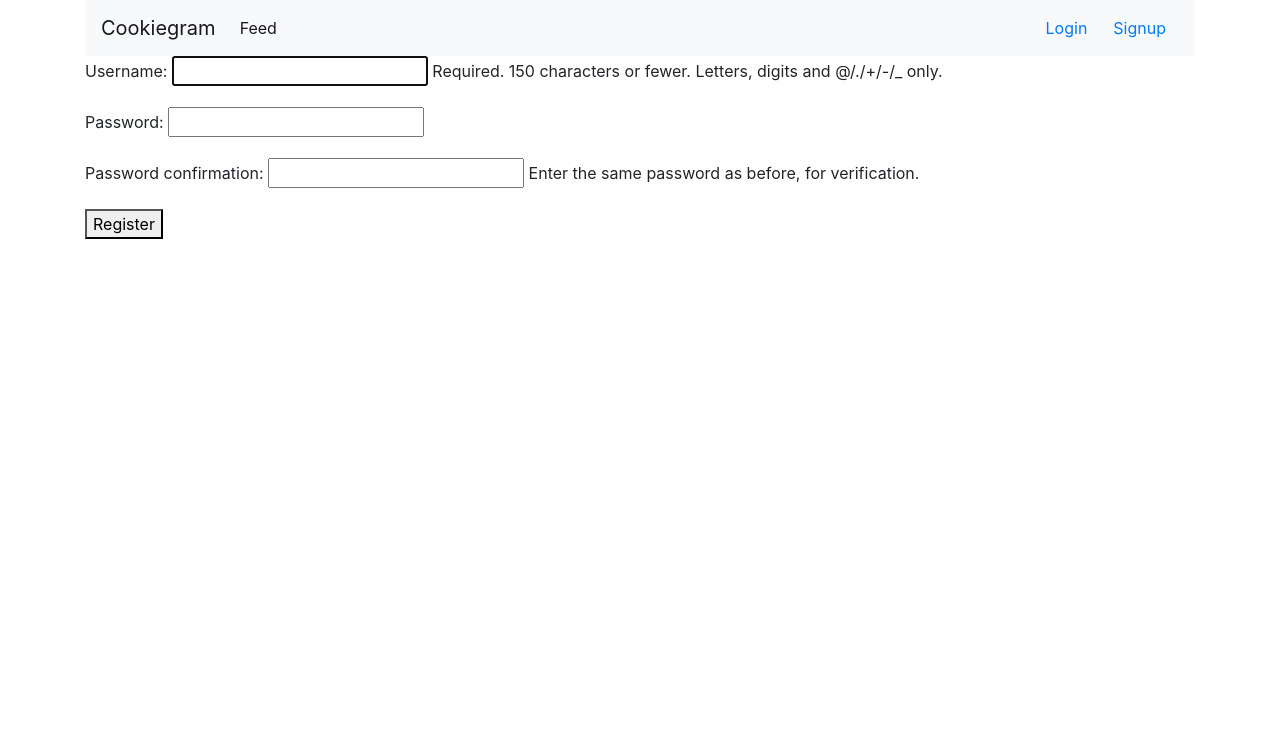
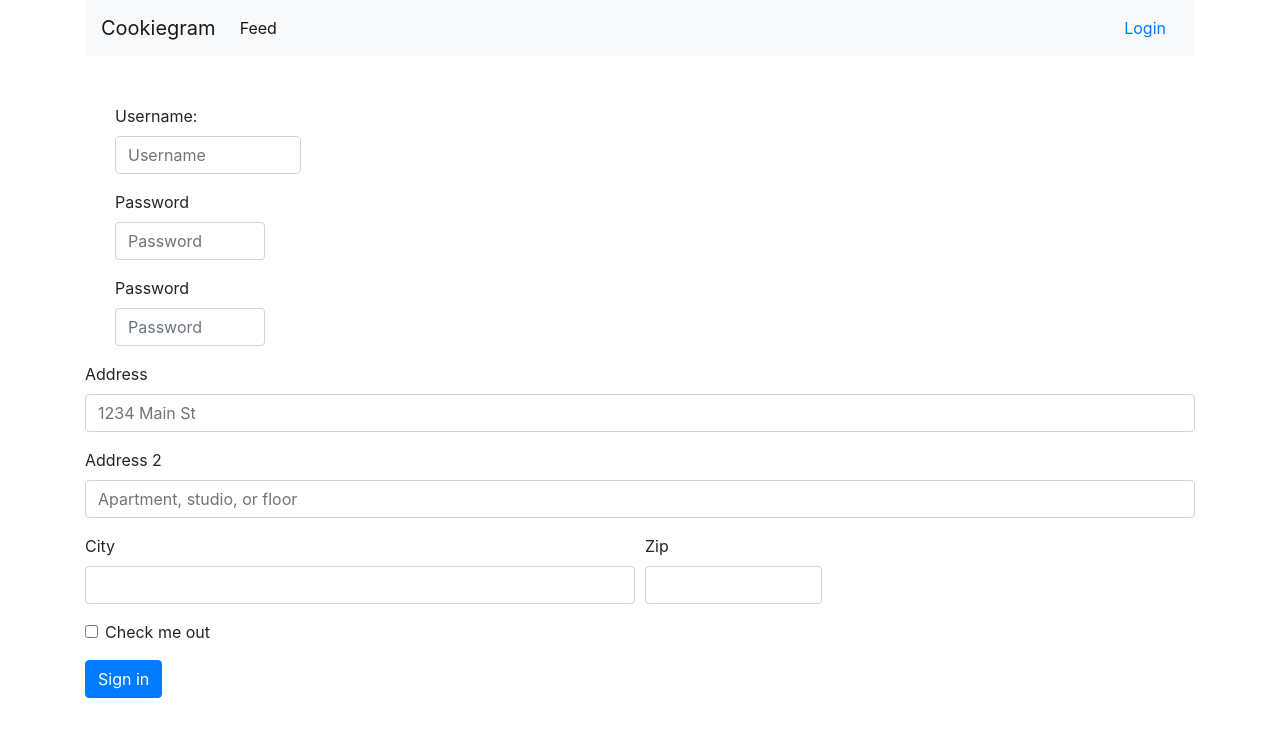
Before and after one commit to tima-akulich/z14_2, a Django app: page /auth/register in a window 1280 px wide. Shown: the top 737 px of the page. Run offline with Django 3.2, Linux system fonts and the light colour scheme; some libraries are stand-ins or nearby versions.

Commit message:
without task 3

```diff
--- a/cooking/forms.py
+++ b/cooking/forms.py
@@ -4,7 +4,7 @@ from django.contrib.auth.forms import UserCreationForm
 from cooking.models import Recipe, User
 
 
-class RecipeForm(forms.ModelForm):
+class RecipesForm(forms.ModelForm):
     class Meta:
         model = Recipe
         fields = ('title', 'text', 'level', 'image')
--- a/cooking/models.py
+++ b/cooking/models.py
@@ -1,13 +1,6 @@
 from django.contrib.auth import get_user_model
 from django.contrib.auth.models import AbstractUser
 from django.db import models
-
-# Create your models here.
-
-
-# class UserInfo(models.Model):
-#     user = models.OneToOneField('auth.User', on_delete=models.CASCADE)
-#     avatar = models.ImageField(blank=True, null=True)
 from django.urls import reverse
 
 
@@ -20,9 +13,7 @@ class Recipe(models.Model):
     title = models.CharField(max_length=100)
     text = models.TextField()
     image = models.ImageField(null=True, blank=True)
-    author = models.ForeignKey(
-        get_user_model(), null=True, on_delete=models.SET_NULL
-    )
+    author = models.ForeignKey(get_user_model(), null=True, on_delete=models.SET_NULL)
     level = models.PositiveSmallIntegerField(blank=True, null=True)
 
     created_at = models.DateTimeField(auto_now_add=True)
@@ -37,22 +28,18 @@ class Recipe(models.Model):
     class Meta:
         verbose_name = 'Рецепт'
         verbose_name_plural = 'Рецепты'
-        ordering = ('-created_at',)
+        # ordering = ('-created_at')
         # unique_together = (
         #     ('title', 'author'),
         # )
         # index_together = (
-        #     ('title', 'author'),
+        #     ('title', 'author')
         # )
 
 
 class Comment(models.Model):
     text = models.CharField(max_length=255)
-    author = models.ForeignKey(
-        get_user_model(),
-        on_delete=models.SET_NULL,
-        null=True
-    )
+    author = models.ForeignKey(get_user_model(), on_delete=models.SET_NULL, null=True)
     created_at = models.DateTimeField(auto_now_add=True)
     updated_at = models.DateTimeField(auto_now=True)
     recipe = models.ForeignKey('cooking.Recipe', on_delete=models.CASCADE)
@@ -62,8 +49,8 @@ class BaseReaction(models.Model):
     STATUSES = (
         ('like', 'Like'),
         ('dislike', 'Dislike')
+
     )
-
     user = models.ForeignKey(get_user_model(), on_delete=models.CASCADE)
     created_at = models.DateTimeField(auto_now_add=True)
 
--- a/cooking/templates/base.html
+++ b/cooking/templates/base.html
@@ -1,18 +1,18 @@
 {% load static %}
 <!DOCTYPE html>
-<html lang="en">
+<html lang="en" xmlns="http://www.w3.org/1999/html">
 <head>
     <meta charset="UTF-8">
-    <title>Title</title>
+    <title>The Ketchunezz</title>
     <link href="{% static 'cooking/css/bootstrap.min.css' %}" rel="stylesheet">
 </head>
 <body>
 <div class="container">
     {% include 'navbar.html' %}
     {% block content %}{% endblock content %}
-</div>
+    </div>
 <script src="https://code.jquery.com/jquery-3.3.1.slim.min.js" integrity="sha384-q8i/X+965DzO0rT7abK41JStQIAqVgRVzpbzo5smXKp4YfRvH+8abtTE1Pi6jizo" crossorigin="anonymous"></script>
 <script src="https://cdnjs.cloudflare.com/ajax/libs/popper.js/1.14.7/umd/popper.min.js" integrity="sha384-UO2eT0CpHqdSJQ6hJty5KVphtPhzWj9WO1clHTMGa3JDZwrnQq4sF86dIHNDz0W1" crossorigin="anonymous"></script>
-<script src="{% static 'cooking/js/bootstrap.bundle.min.js' %}"></script>
+<script src="{% static 'cooking/js/bootstrap.bundle.min.js' %}</script>
 </body>
 </html>
--- a/cooking/templates/navbar.html
+++ b/cooking/templates/navbar.html
@@ -17,11 +17,12 @@
     </ul>
   {% if not request.user.is_authenticated %}
     <a href="{% url 'login' %}" class="btn btn-link my-2 my-sm-0">Login</a>
-    <a href="{% url 'signup' %}" class="btn btn-link my-2 my-sm-0">Signup</a>
   {% else %}
-    <a href="{% url 'create' %}" class="btn btn-outline-success my-2 my-sm-0" type="submit">Create</a>
+    <a href="{% url 'create' %}" class="btn btn-outline-success my-2 my-sm-0">Create</a>
     <a class="btn btn-link my-2 my-sm-0">{{ request.user }}</a>
     <a href="{% url 'logout' %}" class="btn btn-link my-2 my-sm-0">Logout</a>
+      <a href="{% url 'signup' %}" class="btn btn-link my-2 my-sm-0">Signup</a>
+
   {% endif %}
   </div>
 </nav>
--- a/cooking/templates/recipe.html
+++ b/cooking/templates/recipe.html
@@ -1,4 +1,8 @@
 {% extends 'base.html' %}
 {% block content %}
     {{ object }}
+    <br></br>
+        {% if object.author == request.user %}
+        <a href="{% url 'edit' pk=object.pk %}">Edit</a>
+    {% endif %}
 {% endblock %}
--- a/cooking/urls.py
+++ b/cooking/urls.py
@@ -1,11 +1,13 @@
 from django.urls import path
-from cooking.views import FeedView, UserFeedView, \
-    RecipeView, CreateRecipeView, RegisterView
+from django.views.generic import CreateView
+
+from cooking.views import FeedView, UserFeedView, CreateRecipeView, RecipeView, RegisterView, EditRecipe
 
 urlpatterns = [
     path('', FeedView.as_view(), name='feed'),
+    path('recipe/<int:pk>/', RecipeView.as_view(),name="recipe"),
     path('create', CreateRecipeView.as_view(), name='create'),
-    path('recipe/<int:pk>/', RecipeView.as_view(), name='recipe'),
-    path('my-feed', UserFeedView.as_view(), name='user.feed'),
-    path('auth/register', RegisterView.as_view(), name='signup'),
+    path('edit/<int:pk>', EditRecipe.as_view(), name='edit'),
+    path('my-feed', UserFeedView.as_view(), name="user.feed"),
+    path('auth/register', RegisterView.as_view(), name='signup')
 ]
--- a/cooking/views.py
+++ b/cooking/views.py
@@ -1,14 +1,14 @@
 from django.contrib.auth import login, authenticate
 from django.contrib.auth.mixins import LoginRequiredMixin
-from django.shortcuts import redirect
-from django.urls import reverse
-from django.urls import reverse_lazy
-from django.views.generic import ListView, CreateView, DetailView, FormView
+from django.http import HttpResponse, HttpResponseRedirect
+from django.shortcuts import render, redirect
+from django.urls import reverse, reverse_lazy
+from django.views.generic import ListView, DetailView, CreateView, FormView, UpdateView
 
-from cooking.forms import RecipeForm, RegistrationForm
+from cooking.forms import RecipesForm, RegistrationForm
 from cooking.models import Recipe, User
-
 from django.conf import settings
+# Create your views here.
 
 
 class FeedView(ListView):
@@ -16,12 +16,9 @@ class FeedView(ListView):
     template_name = 'recipe_list.html'
     queryset = Recipe.objects.all().order_by('-created_at')
     url_name = 'feed'
-    # context_object_name = ''
 
     def get_context_data(self, *, object_list=None, **kwargs):
-        context = super().get_context_data(
-            object_list=object_list, **kwargs
-        )
+        context = super().get_context_data(object_list=object_list, **kwargs)
         context['feed_url'] = reverse(self.url_name)
         return context
 
@@ -39,9 +36,9 @@ class RecipeView(DetailView):
     queryset = Recipe.objects.all()
 
 
-class CreateRecipeView(CreateView, LoginRequiredMixin):
+class CreateRecipeView(CreateView):
     template_name = 'create_recipe.html'
-    form_class = RecipeForm
+    form_class = RecipesForm
     model = Recipe
 
     def form_valid(self, form):
@@ -59,10 +56,16 @@ class RegisterView(FormView):
 
     def form_valid(self, form):
         form.save()
-        user = authenticate(
-            request=self.request,
-            username=form.cleaned_data['username'],
-            password=form.cleaned_data['password1']
-        )
+        user = authenticate(self.request, username=form.cleaned_data['username'], password=form.cleaned_data['password1'])
         login(self.request, user)
         return super().form_valid(form)
+
+
+class EditRecipe(UpdateView):
+    template_name = 'create_recipe.html'
+    form_class = RecipesForm
+    model = Recipe
+
+    def get_queryset(self):
+        queryset = super().get_queryset()
+        return queryset.filter(author=self.request.user)
--- a/templates/registration/signup.html
+++ b/templates/registration/signup.html
@@ -1,9 +1,49 @@
 {% extends 'base.html' %}
-
 {% block content %}
-    <form method="post">
-        {% csrf_token %}
-        {{ form.as_p }}
-        <button type="submit">Register</button>
-    </form>
-{% endblock content %}
+<form method="post">
+    {% csrf_token %}
+    <br>
+</br>
+  <div class="form-group col-md-5">
+    <div class="form-group col-md-6">
+      <label for="id_username">Username:</label>
+      <input type="text" class="form-control" name="username" id="id_username" placeholder="Username">
+    </div>
+    <div class="form-group col-md-5">
+      <label for="id_password1">Password</label>
+      <input type="password" class="form-control" name="password1" required="" id="id_password1" placeholder="Password">
+    </div>
+    <div class="form-group col-md-5">
+      <label for="id_password2">Password</label>
+      <input type="password" class="form-control" name="password2" required="" id="id_password2" placeholder="Password">
+    </div>
+  </div>
+  <div class="form-group">
+    <label for="inputAddress">Address</label>
+    <input type="text" class="form-control" id="inputAddress" placeholder="1234 Main St">
+  </div>
+  <div class="form-group">
+    <label for="inputAddress2">Address 2</label>
+    <input type="text" class="form-control" id="inputAddress2" placeholder="Apartment, studio, or floor">
+  </div>
+  <div class="form-row">
+    <div class="form-group col-md-6">
+      <label for="inputCity">City</label>
+      <input type="text" class="form-control" id="inputCity">
+    </div>
+    <div class="form-group col-md-2">
+      <label for="inputZip">Zip</label>
+      <input type="text" class="form-control" id="inputZip">
+    </div>
+  </div>
+  <div class="form-group">
+    <div class="form-check">
+      <input class="form-check-input" type="checkbox" id="gridCheck">
+      <label class="form-check-label" for="gridCheck">
+        Check me out
+      </label>
+    </div>
+  </div>
+  <button type="submit" class="btn btn-primary">Sign in</button>
+</form>
+{% endblock %}
```
Also changed, not shown: cooking/admin.py (+9 -2 lines), cooking/templates/create_recipe.html (+21 -6 lines), cooking/templates/recipe_list.html (+3 -9 lines), social_cooking/settings.py (+14 -15 lines), cooking/migrations/0001_initial.py, cooking/migrations/0002_auto_20190326_2014.py (added).
